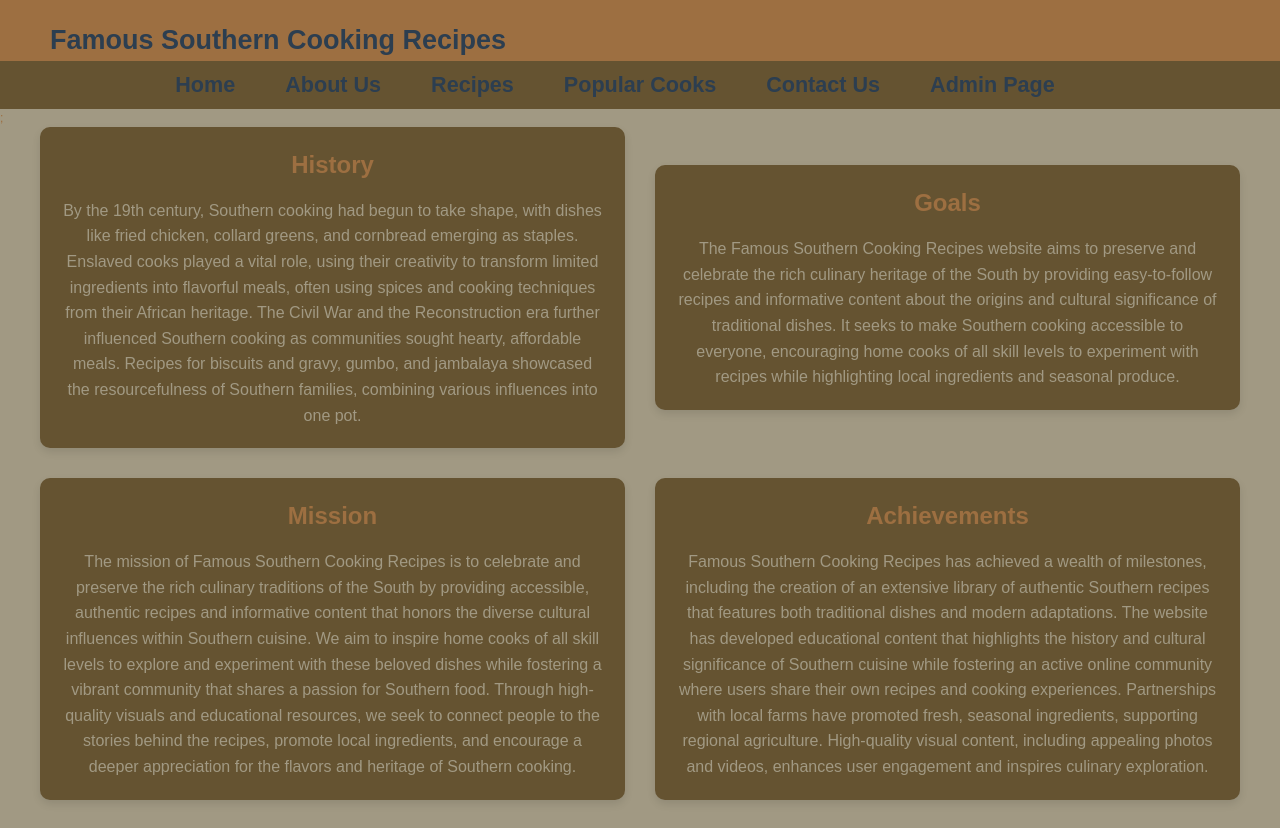
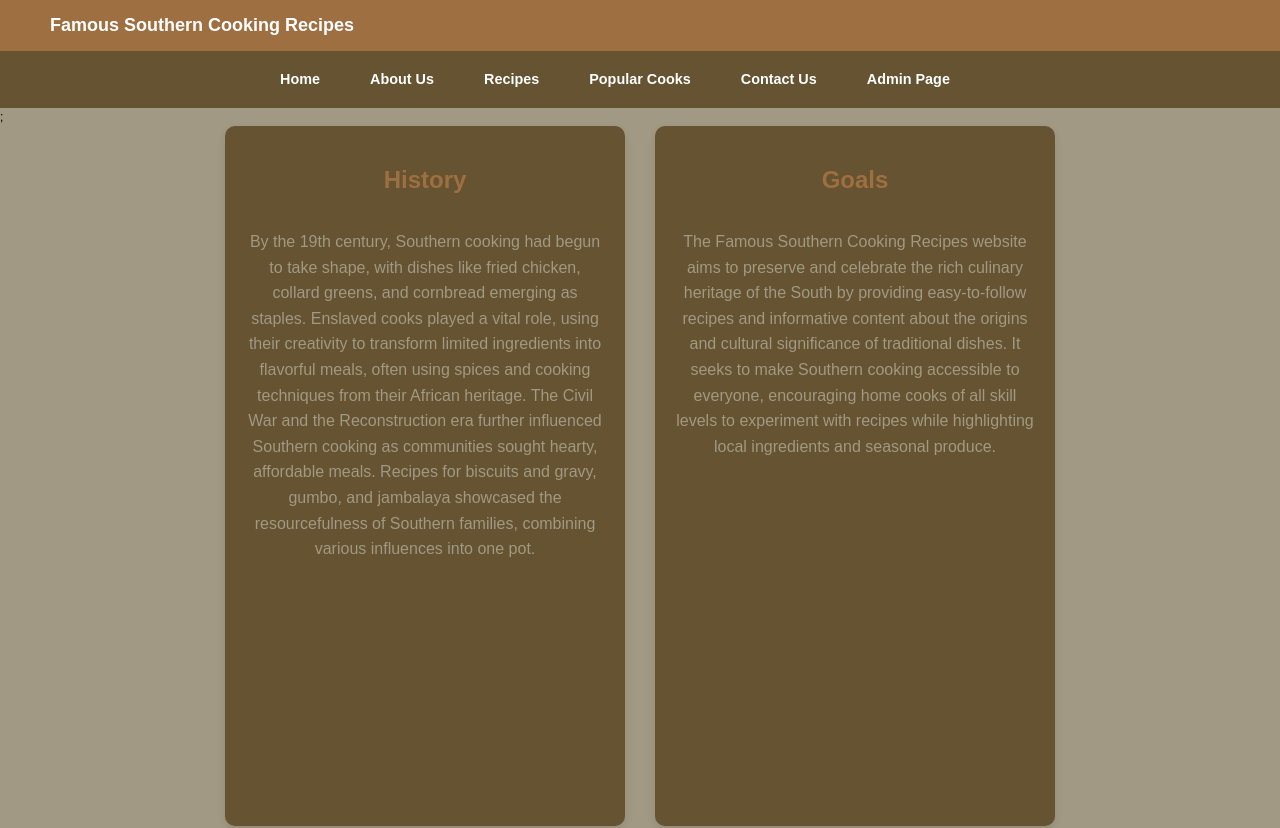
Before and after one commit to cthiele1/project-react, a React (Create React App) app: page /about in a window 1280 px wide. Shown: the top 828 px of the page. Built offline with nearby package versions, Linux system fonts and the light colour scheme.

Commit message:
styles changes with johnny

```diff
--- a/src/App.css
+++ /dev/null
@@ -1,184 +0,0 @@
-/* HEADER */
-#bottomh-nav {
-  padding: 8px;
-  background-color: var(--secondary-color);
-  display: flex;
-  justify-content: center;
-  white-space: nowrap; /* Prevent wrapping */
-}
-
-#bottomh-nav li {
-  list-style: none;
-  margin-right: 50px;
-}
-
-/* Famous Southern Cooking Recipes Section */
-#toph-nav {
-  display: flex;
-  padding-left: 50px;
-  font-size: large;
-  color: var(--text-color);
-}
-#bottomh-nav {
-  padding: 8px;
-  background-color: var(--secondary-color);
-  display: flex;
-  justify-content: center;
-  white-space: nowrap;
-}
-
-#bottomh-nav ul {
-  display: flex;
-  padding: 0;
-  margin: 0;
-}
-
-#bottomh-nav li {
-  list-style: none;
-  margin-right: 50px; /* Spacing between items */
-}
-
-/* Text in the Black Part of the Header */
-.htop-nav a {
-  text-decoration: none;
-  color: var(--text-color);
-  padding: 10px;
-  display: block;
-}
-
-/* Typography */
-.bold {
-  font-weight: bold;
-  display: flex;
-}
-
-body {
-  font-family: Arial, Helvetica, sans-serif;
-  background-color: var(--accent-color);
-}
-
-/* Main Navigation */
-.h-nav a {
-  text-decoration: none;
-  color: var(--text-color);
-}
-#main-header {
-  background: var(--primary-color);
-}
-
-/* Main Content */
-.container {
-  display: grid;
-  grid-template-columns: 1fr 1fr; /* Two equal columns */
-  grid-template-rows: auto auto; /* Two rows for boxes */
-  max-width: 2000px;
-  width: 100%;
-  background-color: var(--accent-color);
-  gap: 40px; /* Increased space between items */
-  padding: 20px; /* Padding around the container */
-}
-
-.box {
-  background-color: var(--primary-color);
-  justify-content: center;
-  font-size: 20px;
-  height: auto; /* Allow height to be flexible */
-  color: var(--text-color);
-  display: flex;
-  flex-direction: column; /* Stack header and paragraph */
-  align-items: center; /* Center content horizontally */
-  padding: 20px 30px; /* Increased side padding, smaller top/bottom */
-  max-width: 80%; /* Set a max width to make boxes smaller */
-  margin: 0 auto; /* Center the box within the grid */
-}
-
-.box h1,
-.box h2,
-.box h3 {
-  /* Adjust header tags as needed */
-  text-align: center; /* Center the headers */
-  margin: 10px 0; /* Reduced margin above/below headers */
-}
-
-.box p {
-  /* Style for paragraphs */
-  text-align: center; /* Center the paragraphs */
-  font-size: 16px; /* Adjust font size for paragraphs */
-  margin: 0; /* Remove default margin */
-}
-
-.image {
-  grid-column: 1 / -1; /* Span across both columns */
-  display: flex;
-  justify-content: center;
-  margin: 20px 0; /* Margin above and below the image */
-}
-
-.image img {
-  max-width: 80%;
-  height: auto;
-}
-
-/* Media query for smaller screens */
-@media (max-width: 768px) {
-  .container {
-    grid-template-columns: 1fr; /* Stack all items in one column */
-  }
-}
-
-:root {
-  --primary-color: rgb(157, 111, 65);
-  --secondary-color: #655331;
-  --accent-color: #a19983;
-  --text-color: white;
-  --other-color: #c07f46;
-}
-
-/* Hamburger menu */
-#hamburger-menu div {
-  width: 35px;
-  height: 5px;
-  background-color: black;
-}
-
-#bottomh-nav {
-  display: none;
-}
-
-#hamburger-menu {
-  padding-left: 20px;
-  padding-bottom: 20px;
-}
-
-/* Media query for smaller screens */
-@media (max-width: 600px) {
-  .sidebar-image {
-    max-width: 100px; /* Keep it the same size on smaller screens */
-  }
-  .show {
-    display: flex !important;
-  }
-  #bottomh-nav ul {
-    flex-direction: column;
-    width: 100%;
-    margin: 0;
-    padding: 0;
-  }
-  #bottomh-nav li {
-    width: 100%;
-    text-align: center;
-    padding: 15px 0;
-  }
-}
-
-@media (min-width: 600px) {
-  #hamburger-menu {
-    display: none;
-  }
-  #bottomh-nav {
-    display: flex;
-  }
-  #bottomh-nav li {
-    flex: 1;
-  }
-}
--- a/src/components/Header.js
+++ b/src/components/Header.js
@@ -1,6 +1,6 @@
 import React from "react";
 import { Link } from "react-router-dom"; // Import Link component
-import "../styles/styles.css";
+import "../styles/header.css";
 
 export default function Header() {
   return (
--- a/src/pages/Admin.js
+++ b/src/pages/Admin.js
@@ -1,5 +1,6 @@
 import React, { useState } from "react";
 import Header from "../components/Header";
+import "../styles/admin.css";
 
 export default function Dinner() {
   const [formData, setFormData] = useState({
--- a/src/pages/Contact.js
+++ b/src/pages/Contact.js
@@ -1,7 +1,7 @@
-import "../styles/contact.css";
 import Header from "../components/Header";
 import ContactPages from "../components/ContactPages";
 import Map from "../components/Map";
+import "../styles/contact.css";
 
 import React from "react";
 const ContactUs = () => {
--- a/src/pages/Home.js
+++ b/src/pages/Home.js
@@ -1,8 +1,8 @@
-import "../styles/styles.css";
 import Header from "../components/Header";
 import Box1 from "../components/Box1";
 import Box2 from "../components/Box2";
 import Box3 from "../components/Box3";
+import "../styles/styles.css";
 
 export default function Home() {
   return (
--- a/src/styles/about.css
+++ b/src/styles/about.css
@@ -7,7 +7,7 @@
 
 /* Container styles */
 .container {
-  display: flex;
+  display: grid;
   flex-wrap: wrap;
   justify-content: space-between;
   gap: 30px;
@@ -23,7 +23,6 @@
   flex: 1 1 45%; /* Each box takes up 45% of the container */
   box-shadow: 0 4px 8px rgba(0, 0, 0, 0.1);
   overflow: hidden; /* Prevent content from overflowing */
-  display: flex;
   flex-direction: column;
 }
 
@@ -41,13 +40,6 @@
   color: var(--accent-color);
   overflow-wrap: break-word;
   word-wrap: break-word;
-}
-
-.image {
-  width: 100%;
-  border-radius: 8px;
-  overflow: hidden;
-  margin-top: 20px;
 }
 
 .image img {
@@ -79,14 +71,6 @@ body {
   line-height: 1.5;
 }
 
-h1 {
-  color: #2c3e50;
-}
-
-p {
-  color: #7f8c8d;
-}
-
 :root {
   --primary-color: rgb(157, 111, 65);
   --secondary-color: #655331;
--- a/src/styles/admin.css
+++ b/src/styles/admin.css
@@ -1,55 +1,11 @@
 /* HEADER */
-/*Header Part that is Garnet */
-#bottomh-nav {
-  padding: 8px;
-  background-color: var(--secondary-color);
-  padding-left: 0;
-
-  display: flex;
-  justify-content: center;
-}
-
-#bottomh-nav li {
-  list-style: none;
-  margin-right: 50px;
-}
-body {
-  background-color: var(--accent-color);
-}
-
-/* Famous Southern Cooking Recipes Section */
-#toph-nav {
-  display: flex;
-  padding-left: 50px;
-  font-size: large;
-  color: var(--text-color);
-}
-/* Text in the Black Part of the Header */
-.htop-nav a {
-  text-decoration: none;
-  color: var(--text-color);
-  padding: 10px;
-  display: block;
-}
-
-/* Typography */
-.bold {
-  font-weight: bold;
-  display: flex;
-}
 
 body {
   font-family: Arial, Helvetica, sans-serif;
 }
 
 /* Main Navagation*/
-.h-nav a {
-  text-decoration: none;
-  color: var(--text-color);
-}
-#main-header {
-  background: var(--primary-color);
-}
+
 .box {
   width: 700px;
   height: 700px;
@@ -61,11 +17,6 @@ body {
   padding: 20px;
 }
 
-.container {
-  display: flex;
-  background-color: var(--accent-color);
-  padding-left: 450px;
-}
 .text-box {
   text-align: center;
   margin-top: 10px;
@@ -85,10 +36,6 @@ body {
   width: 100%;
   max-width: 400px;
   text-align: center;
-}
-
-.header {
-  margin-bottom: 15px;
 }
 
 .text-box {
@@ -136,49 +83,6 @@ body {
   padding-bottom: 20px;
 }
 
-.container {
-  max-width: 600px;
-  margin: 0 auto;
-  padding: 20px;
-  border-radius: 10px;
-}
-
-.box {
-  padding: 20px;
-}
-
-.header {
-  text-align: center;
-  margin-bottom: 20px;
-}
-
-.form-group {
-  margin-bottom: 15px;
-}
-
-label {
-  display: block;
-  margin-bottom: 5px;
-}
-
-input[type="text"],
-input[type="email"],
-textarea {
-  width: 100%;
-  padding: 10px;
-  border: 1px solid #ccc;
-  border-radius: 5px;
-}
-
-button {
-  padding: 10px 15px;
-  background-color: var(--secondary-color);
-  color: white;
-  border: none;
-  border-radius: 5px;
-  cursor: pointer;
-}
-
 /* Media query for smaller screens */
 @media (max-width: 600px) {
   .sidebar-image {
--- a/src/styles/contact.css
+++ b/src/styles/contact.css
@@ -166,18 +166,9 @@ button {
   color: white;
   border: none;
 }
-
-.contact-form {
-  background-color: var(--primary-color);
-  margin-right: 50px;
-  padding-right: 30px;
-}
-
-.business-hours {
-  padding: 20px;
-  background-color: var(--primary-color);
-  margin-left: 50px;
-  padding-bottom: 125px;
+body {
+  font-family: Arial, Helvetica, sans-serif;
+  color: black;
 }
 
 .map {
--- a/src/styles/cooks.css
+++ b/src/styles/cooks.css
@@ -16,10 +16,6 @@ h2 {
   font-size: 2rem; /* Ensure a proper size for h2 */
   color: #363333;
   margin: 0;
-}
-
-p {
-  color: rgb(47, 44, 44);
 }
 
 body,
--- a/src/styles/styles.css
+++ b/src/styles/styles.css
@@ -6,29 +6,15 @@
   --other-color: #f9a964;
 }
 
-#main-header {
-  background: var(--primary-color);
-  color: aqua;
-}
-
-/* First Header under the big picture */
-#sub-header {
-  text-align: center;
-  color: var(--text-color);
-  position: relative;
-}
-
-#sub-header-text {
-  padding: 50px;
-  text-align: center;
-}
-
-#sub-header-box {
-  margin: 0;
-  background-color: var(--secondary-color);
-  padding: 5px;
-  display: inline-block;
-  text-align: left;
+h1 {
+  display: block;
+  font-size: 1em;
+  margin-block-start: 0.67em;
+  margin-block-end: 0.67em;
+  margin-inline-start: 0px;
+  margin-inline-end: 0px;
+  font-weight: bold;
+  unicode-bidi: isolate;
 }
 
 /* Sidebar */
@@ -51,6 +37,10 @@
   background-color: var(--primary-color);
 }
 
+.title {
+  padding-left: 40px;
+}
+
 .explore-degree {
   align-items: stretch;
   display: flex;
@@ -63,11 +53,19 @@
   color: var(--text-color);
   line-height: 1;
 }
-
-.paying-for-school p {
-  color: var(--text-color);
+p {
+  display: block;
+  margin-block-start: 1em;
+  margin-block-end: 1em;
+  margin-inline-start: 0px;
+  margin-inline-end: 0px;
+  unicode-bidi: isolate;
 }
 
+div {
+  display: block;
+  unicode-bidi: isolate;
+}
 .button2 {
   text-decoration: none;
   display: inline-block;
@@ -78,7 +76,6 @@
   border: 2px solid var(--text-color);
   font-size: 30px;
 }
-
 .img {
   margin: 4px;
   flex: 1;
@@ -86,8 +83,8 @@
   text-align: left; /* Keep content left-aligned */
   padding-top: 40px;
   padding-left: 10px;
+  padding-bottom: 12px;
 }
-
 .img img {
   max-width: 100%;
   height: auto;
@@ -126,66 +123,6 @@
   padding-right: 20px;
 }
 
-/* Navigation */
-
-#bottomh-nav {
-  padding: 8px;
-  background-color: var(--secondary-color);
-  display: flex;
-  justify-content: center;
-  white-space: nowrap;
-}
-
-#bottomh-nav ul {
-  display: flex;
-  padding: 0;
-  margin: 0;
-}
-
-#bottomh-nav li {
-  list-style: none;
-  margin-right: 50px; /* Spacing between items */
-}
-
-/* Famous Southern Cooking Recipes Section */
-#toph-nav {
-  padding-top: 20px;
-  padding-left: 50px;
-  font-size: large;
-  color: var(--text-color);
-}
-
-.htop-nav a {
-  text-decoration: none;
-  color: var(--text-color);
-  padding: 10px;
-  display: block;
-}
-
-/* Typography */
-.bold {
-  font-weight: bold;
-  display: flex;
-}
-
-body {
-  font-family: Arial, Helvetica, sans-serif;
-}
-
-/* Main Navigation */
-.h-nav a {
-  text-decoration: none;
-  color: var(--text-color);
-}
-
-.title {
-  padding-left: 40px;
-}
-
-.title-text {
-  padding-left: 40px;
-}
-
 @media (min-width: 900px) {
   #toph-nav ul,
   .h-nav {
@@ -196,37 +133,15 @@ body {
   }
 }
 
-.sidebar-image {
-  width: 100%;
-  max-width: 100%;
-  background-color: var(--other-color);
-  display: block;
-}
-
 .sidebar-image img {
   width: 100%;
   display: block;
-}
-
-.imgcolor {
-  background-color: var(--other-color);
-}
-
-/* Hamburger menu */
-#hamburger-menu div {
-  width: 35px;
-  height: 5px;
-  background-color: black;
-  margin: 6px 0;
-}
-
-#bottomh-nav {
-  display: none;
-}
-
-#hamburger-menu {
-  padding-left: 20px;
-  padding-bottom: 20px;
+  height: 100%;
+  width: 100%;
+  max-width: 100%;
+  display: flex;
+  position: relative;
+  overflow: hidden;
 }
 
 /* Media query for smaller screens */
```
Also changed, not shown: src/styles/header.css (added).
